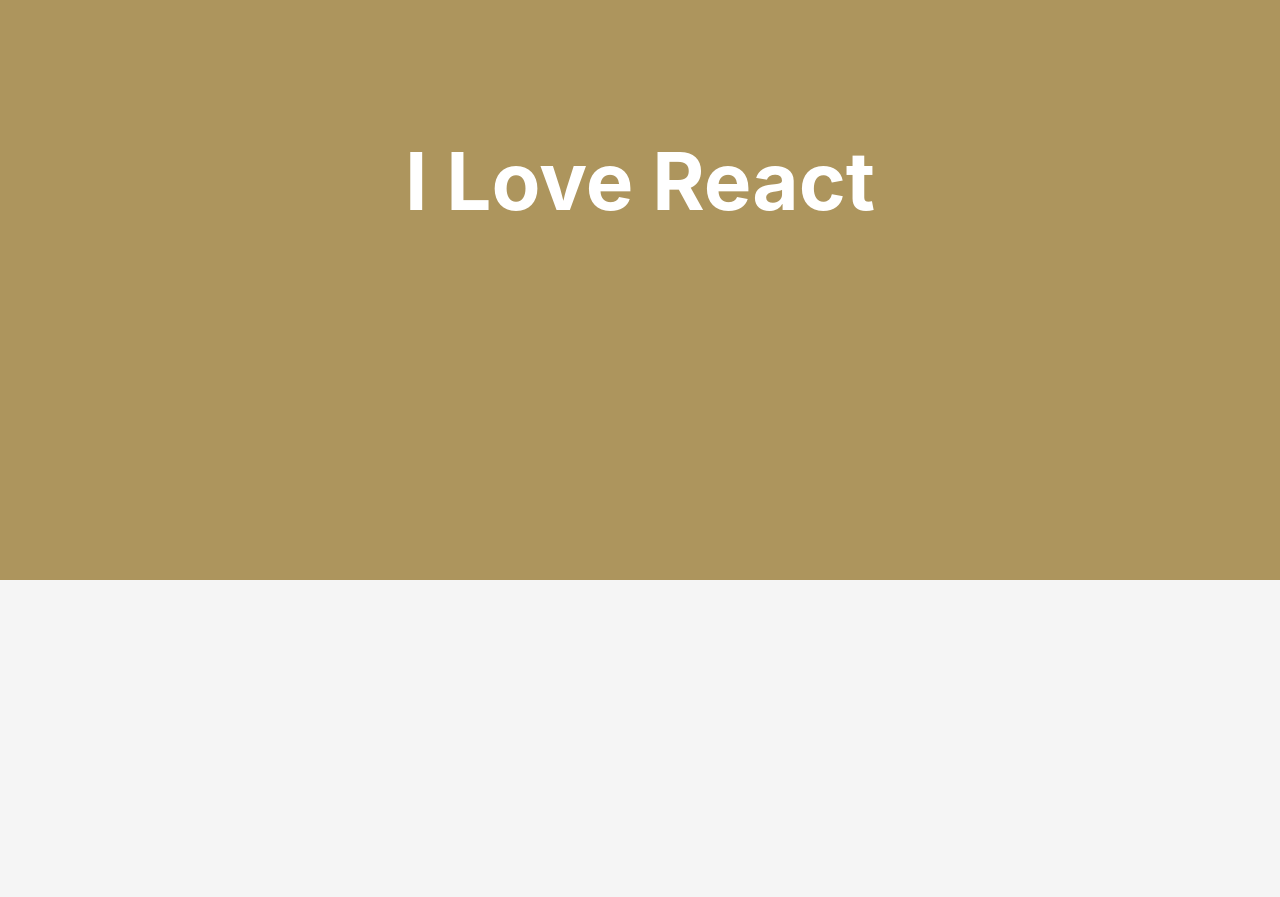
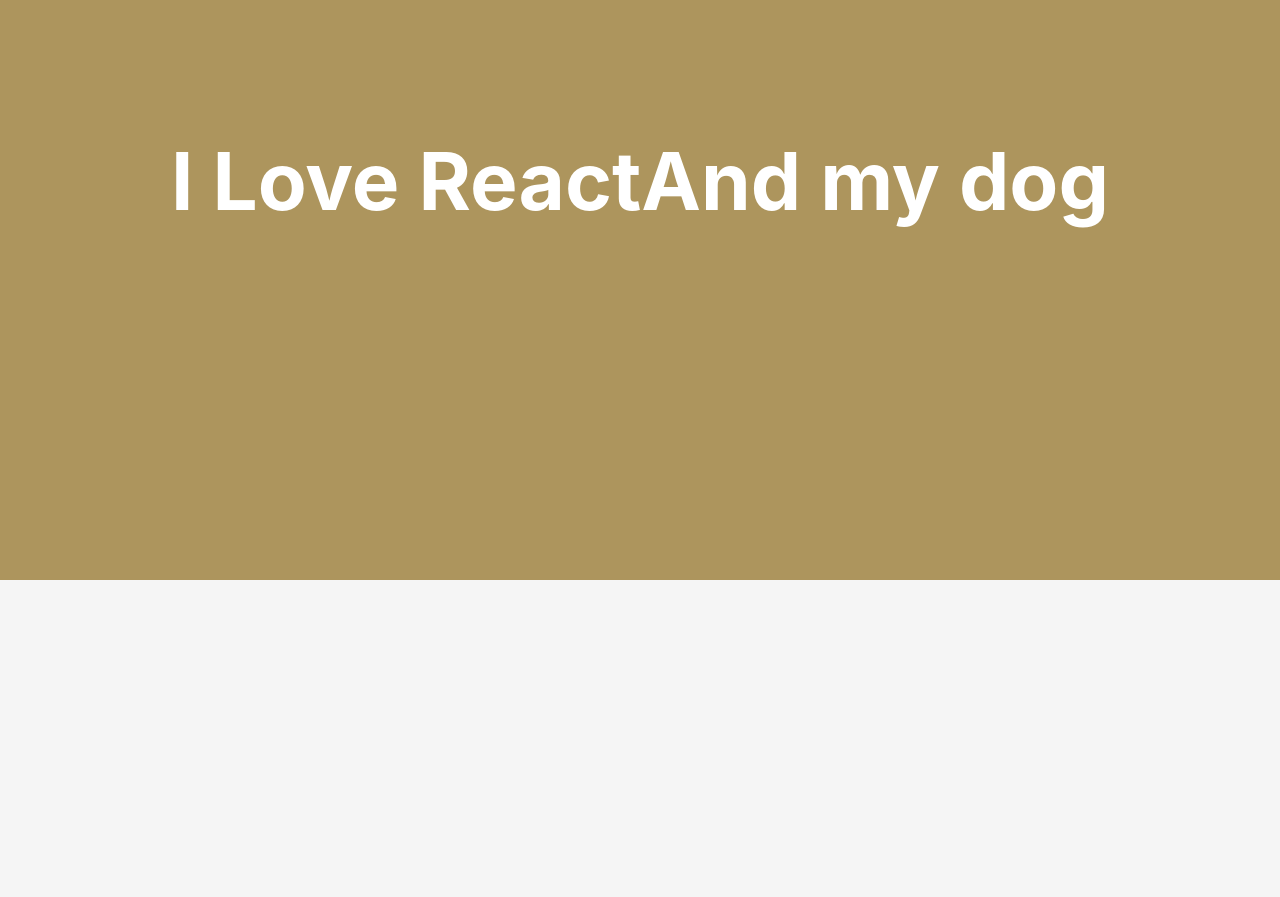
Before and after one commit to dbugentity/careers-page, a React (Create React App) app: page / in a window 1280 px wide. Shown: the part 1020-1917 px from the top of the page. Built offline with nearby package versions, Linux system fonts and the light colour scheme; what react-locomotive-scroll would draw is missing.

Commit message:
notes and changes

```diff
--- a/src/App.js
+++ b/src/App.js
@@ -15,13 +15,28 @@
      <LocomotiveScrollProvider options={options} containerRef={ref}>
       <main data-scroll-container ref={ref}>
         <section className="intro"
-      data-scroll //This attribute makes this section an independent scrollable container
-        data-scroll-speed="4"
+      data-scroll
+      //**
+
+
+
+      /**
+       * 3rd part of the page here with sone floating content/elements after 1. locomotive text slide in,
+       *  2. parallax
+       */
+
+      ////////////////
+        data-scroll-speed="9"
           data-scroll-section>
           <h1>This is the Introduction section</h1>
         </section>
         <section className="contents" data-scroll-section>
-          <h1>I Love React</h1>
+          <h1 data-scroll
+            data-scroll-direction="horizontal"
+            data-scroll-speed="2">I Love React</h1>
+          <h1  data-scroll
+            data-scroll-direction="vertical"
+            data-scroll-speed="9" >And my dog</h1>
         </section>
         <section className="footer" data-scroll-section>
           <h1>Let's end the application with this Footer</h1>
```
